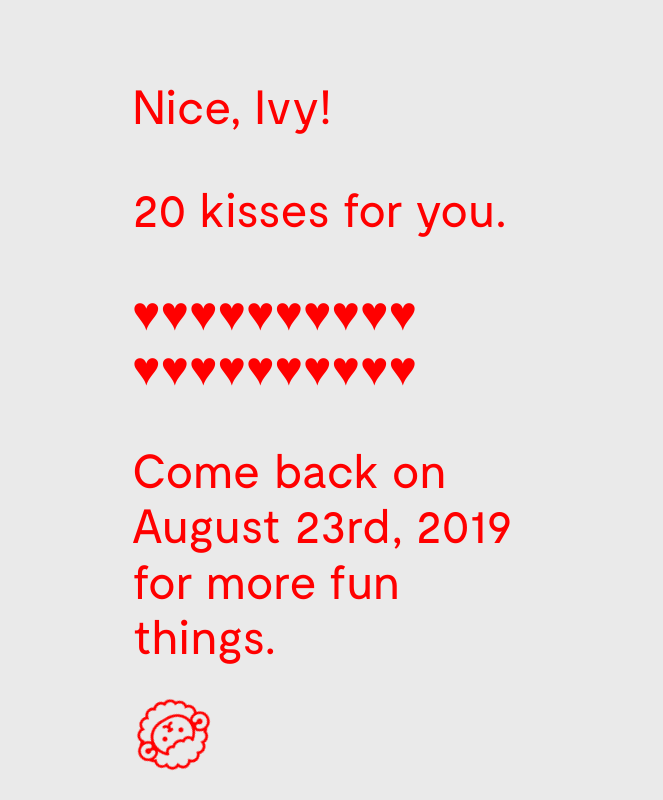
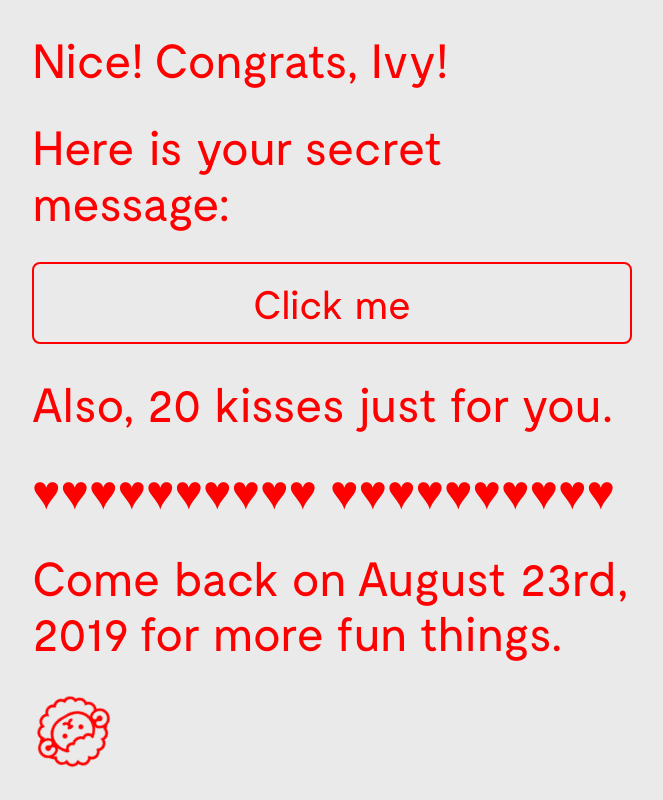
Before and after one commit to LSPRT/lespritdescalier.github.io, a website: page ivy-secret.html in a window 1280 px wide. Shown: the whole page, without its empty margins (308-971 px from the left). Drawn offline with Linux system fonts and the light colour scheme.

Commit message:
Add secret message button

```diff
--- a/ivy-secret.html
+++ b/ivy-secret.html
@@ -20,10 +20,16 @@
         <div class="secret">
   <div class="secret__container fade-in">
     <p class="secret__heading">
-        Nice, Ivy!
+        Nice! Congrats, Ivy!
     </p>
     <p class="secret__heading">
-        20 kisses for you.
+        Here is your secret message:
+    </p>
+    <button class="secret__button">
+        Click me
+    </button>
+    <p class="secret__heading">
+        Also, 20 kisses just for you.
     </p>
     <p class="secret__heading">
         ♥♥♥♥♥♥♥♥♥♥
--- a/stylesheets/pages/_home.scss
+++ b/stylesheets/pages/_home.scss
@@ -5,6 +5,10 @@
 body {
   background-color: $background-gray;
   max-width: $max-width;
+}
+
+p {
+    margin: 0;
 }
 
 .introduction {
--- a/stylesheets/pages/_ivy-secret.scss
+++ b/stylesheets/pages/_ivy-secret.scss
@@ -11,7 +11,8 @@
     align-items: center;
 
     &__heading,
-    &__subheading {
+    &__subheading,
+    &__button {
         font-family: 'Moderat', Fallback, sans-serif;
         font-size: 48px;
         color: red;
@@ -19,7 +20,7 @@
     }
 
     &__container {
-        width: 33.333%;
+        width: 50%;
     }
 
     &__svg {
@@ -31,6 +32,15 @@
         width: 100%;
         flex-direction: row;
         align-items: flex-start;
+    }
+
+    &__button {
+        border: 2px solid red;
+        border-radius: 8px;
+        background: transparent;
+        width: 100%;
+        font-size: 40px;
+        padding: 16px;
     }
 }
 
```
Also changed, not shown: dist/css/main.css.
